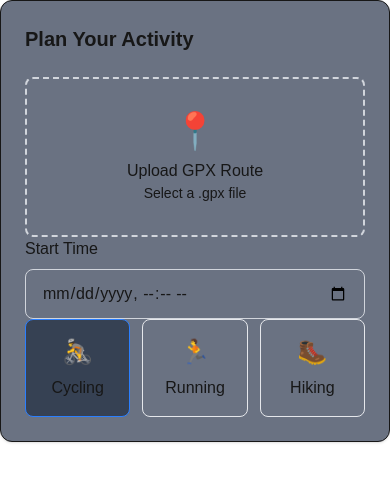
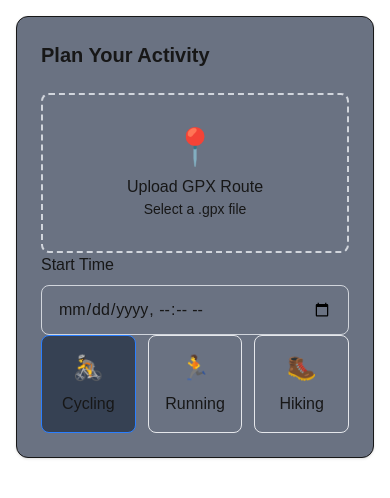
Before and after one commit to thomas-cruz/gpx-route-weather, a Next.js app: page / in a window 390 px wide. Shown: the top 498 px of the page. Built offline with nearby package versions, Linux system fonts and the light colour scheme.

Commit message:
Made map more mobile friendly

```diff
--- a/components/map.tsx
+++ b/components/map.tsx
@@ -306,15 +306,12 @@ export default function RouteMap({ gpxData, startTime, activity }: Props) {
   };
 
   return (
-    <div className="flex gap-4">
-      <div className="flex-1">
+    <div className="flex flex-col lg:flex-row gap-4">
+      <div className="h-[50vh] md:h-[600px] lg:h-[700px]">
         <MapContainer
           center={center}
           zoom={11}
-          style={{
-            height: "700px",
-            width: "100%",
-          }}
+          className="h-full w-full rounded-lg"
         >
           <TileLayer
             attribution="© OpenStreetMap contributors"
@@ -360,7 +357,18 @@ export default function RouteMap({ gpxData, startTime, activity }: Props) {
         </MapContainer>
       </div>
 
-      <div className="w-80 overflow-y-auto border rounded p-4 h-[700px]">
+      <div
+        className="
+            w-full
+            lg:w-80
+            border
+            rounded
+            p-4
+            max-h-[400px]
+            lg:max-h-[700px]
+            overflow-y-auto
+          "
+      >
         <h2 className="font-bold text-lg mb-4">Route Weather</h2>
 
         {samples.map((sample, index) => (
--- a/components/mapClientWrapper.tsx
+++ b/components/mapClientWrapper.tsx
@@ -24,7 +24,15 @@ export default function MapClientWrapper() {
   }
 
   return (
-    <div className="space-y-6">
+    <div
+          className="
+        mx-auto
+        max-w-7xl
+        space-y-6
+        p-4
+        md:p-6
+      "
+    >
       <div
         className="
           rounded-xl
```
Lines whose indentation alone changed are shown as unchanged.
